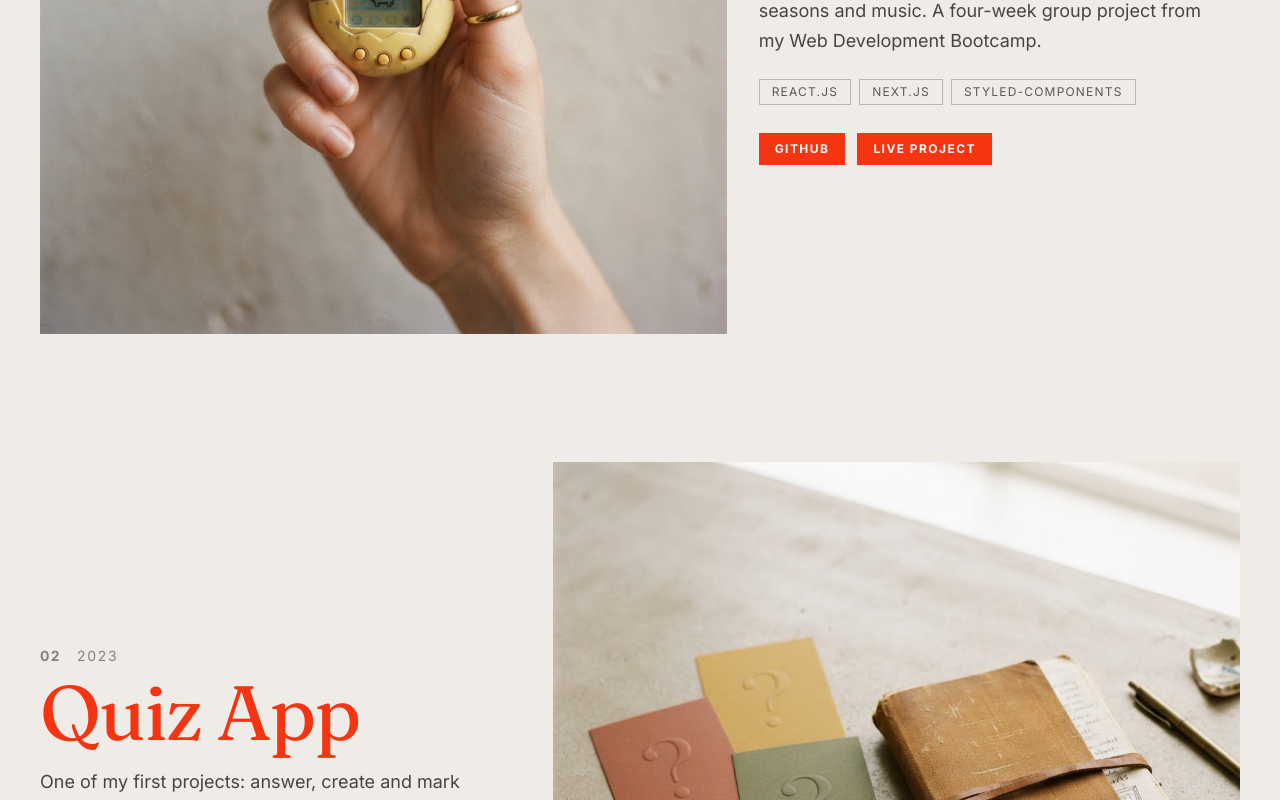
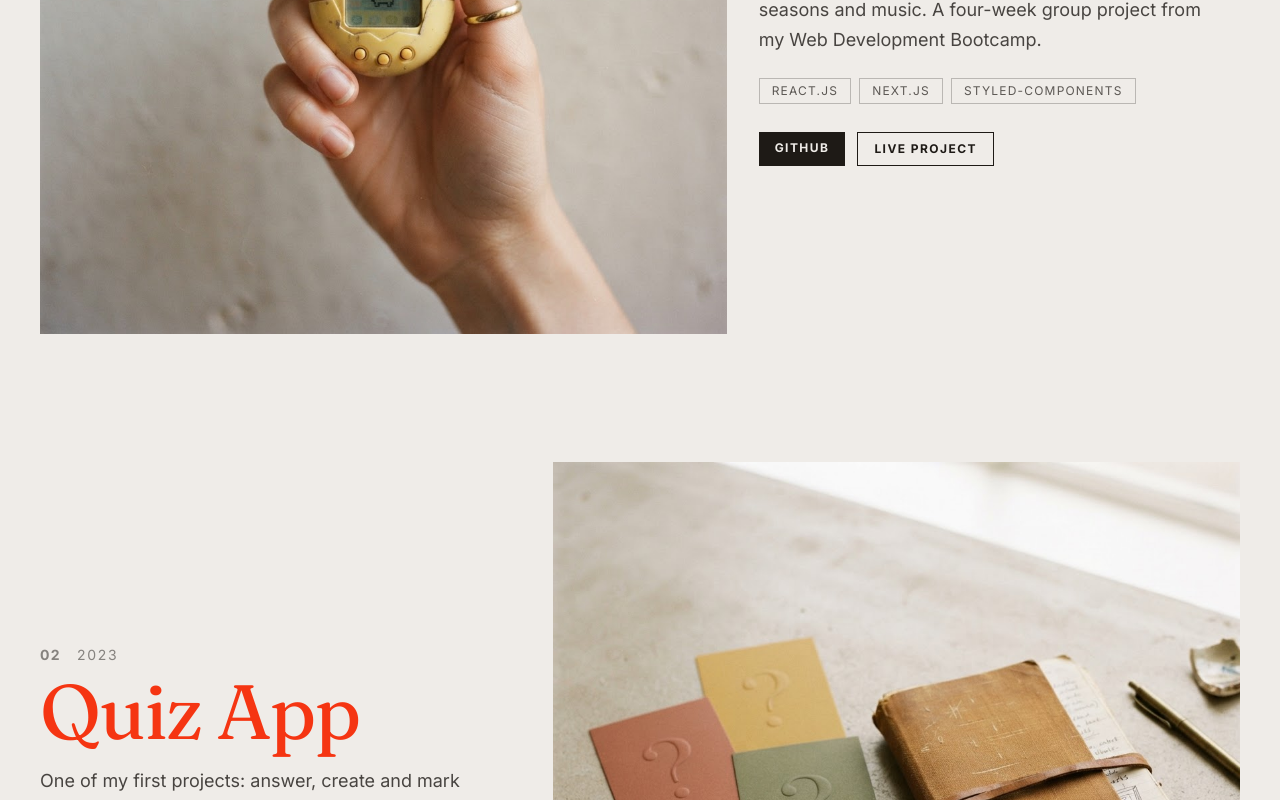
Before and after one commit to ninagw/nina-weber-portfolio, a Next.js app: page / in a window 1280 px wide. Shown: the part 2960-3760 px from the top of the page. Built offline with nearby package versions, Linux system fonts and the light colour scheme.

Commit message:
Restored v2: feat: add GitHub and Live Project links to projects component

```diff
--- a/components/projects.tsx
+++ b/components/projects.tsx
@@ -110,7 +110,7 @@ function ProjectRow({ project, flip }: { project: Project; flip: boolean }) {
             href={project.githubUrl}
             target="_blank"
             rel="noreferrer"
-            className="bg-accent-vermilion px-4 py-2 font-sans text-xs font-bold uppercase tracking-[0.12em] text-accent-foreground transition-colors hover:opacity-85"
+            className="bg-ink px-4 py-2 font-sans text-xs font-bold uppercase tracking-[0.12em] text-background transition-colors hover:bg-accent-vermilion"
           >
             GitHub
           </a>
@@ -118,7 +118,7 @@ function ProjectRow({ project, flip }: { project: Project; flip: boolean }) {
             href={project.projectUrl}
             target="_blank"
             rel="noreferrer"
-            className="bg-accent-vermilion px-4 py-2 font-sans text-xs font-bold uppercase tracking-[0.12em] text-accent-foreground transition-colors hover:opacity-85"
+            className="border border-ink px-4 py-2 font-sans text-xs font-bold uppercase tracking-[0.12em] text-ink transition-colors hover:bg-accent-vermilion hover:text-accent-foreground"
           >
             Live Project
           </a>
```
